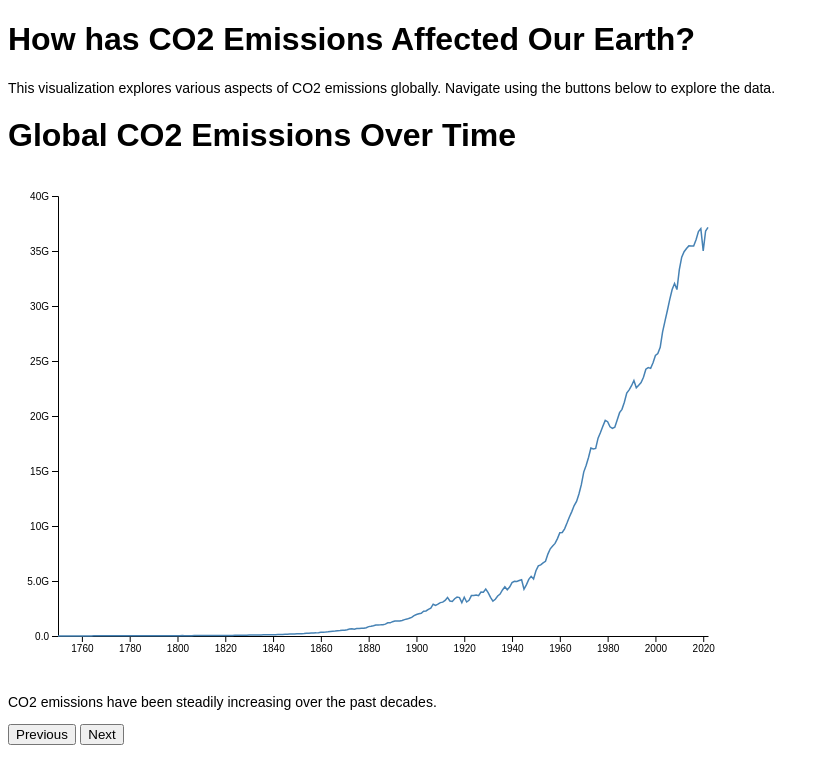
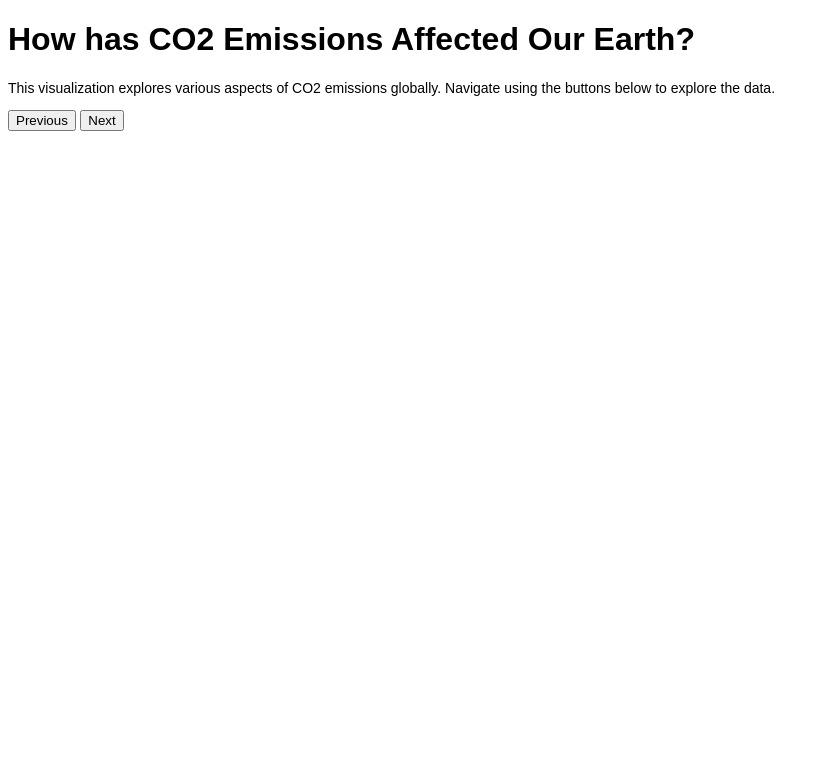
Before and after one commit to alvinndo/alvinndo.github.io, a plain HTML site: page index.html in a window 1280 px wide. Shown: the whole page, without its empty margins (0-825 px from the left). Drawn offline with nearby package versions, Linux system fonts and the light colour scheme; no server answers.

Commit message:
Updating website

```diff
--- a/index.html
+++ b/index.html
@@ -26,7 +26,7 @@
         <h1>How has CO2 Emissions Affected Our Earth?</h1>
         <p class="annotation" id="annotation0">This visualization explores various aspects of CO2 emissions globally. Navigate using the buttons below to explore the data.</p>
     </div>
-    <div id="scene-1" class="scene visible">
+    <div id="scene-1" class="scene">
         <h1>Global CO2 Emissions Over Time</h1>
         <svg id="chart1" width="800" height="500"></svg>
         <p class="annotation" id="annotation1">CO2 emissions have been steadily increasing over the past decades.</p>
```
